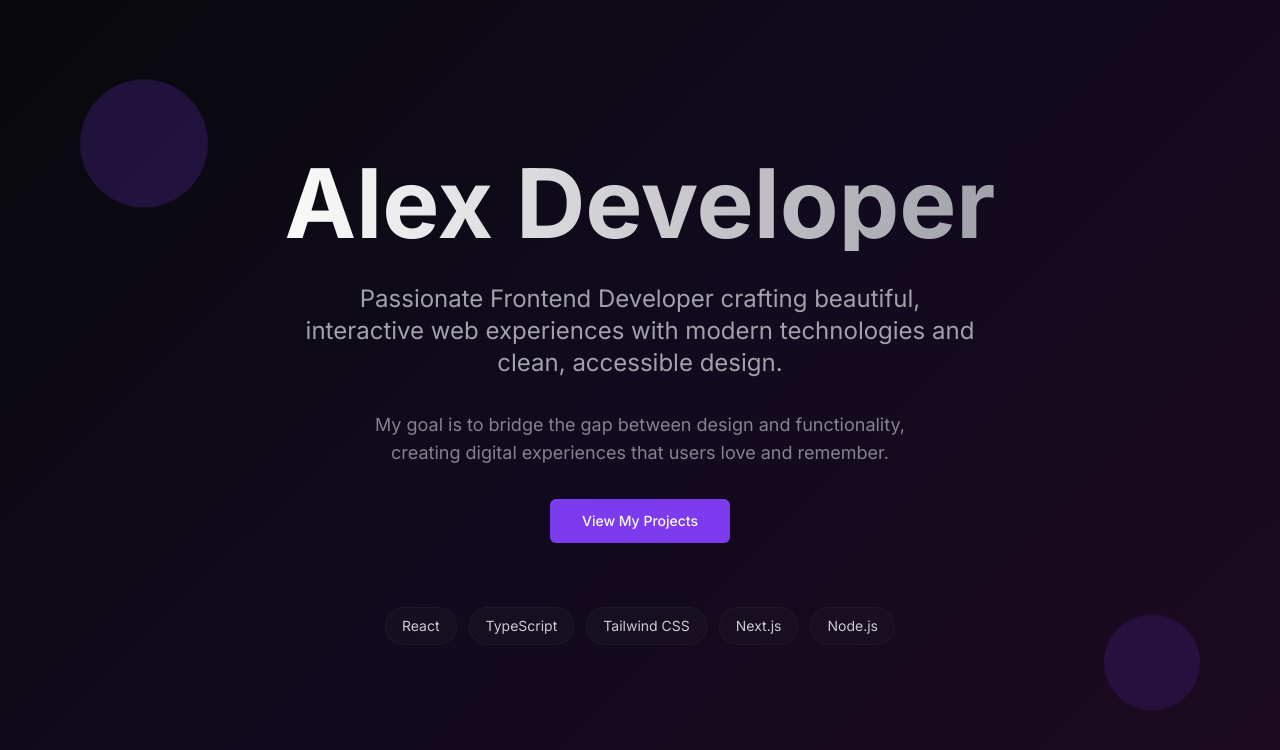
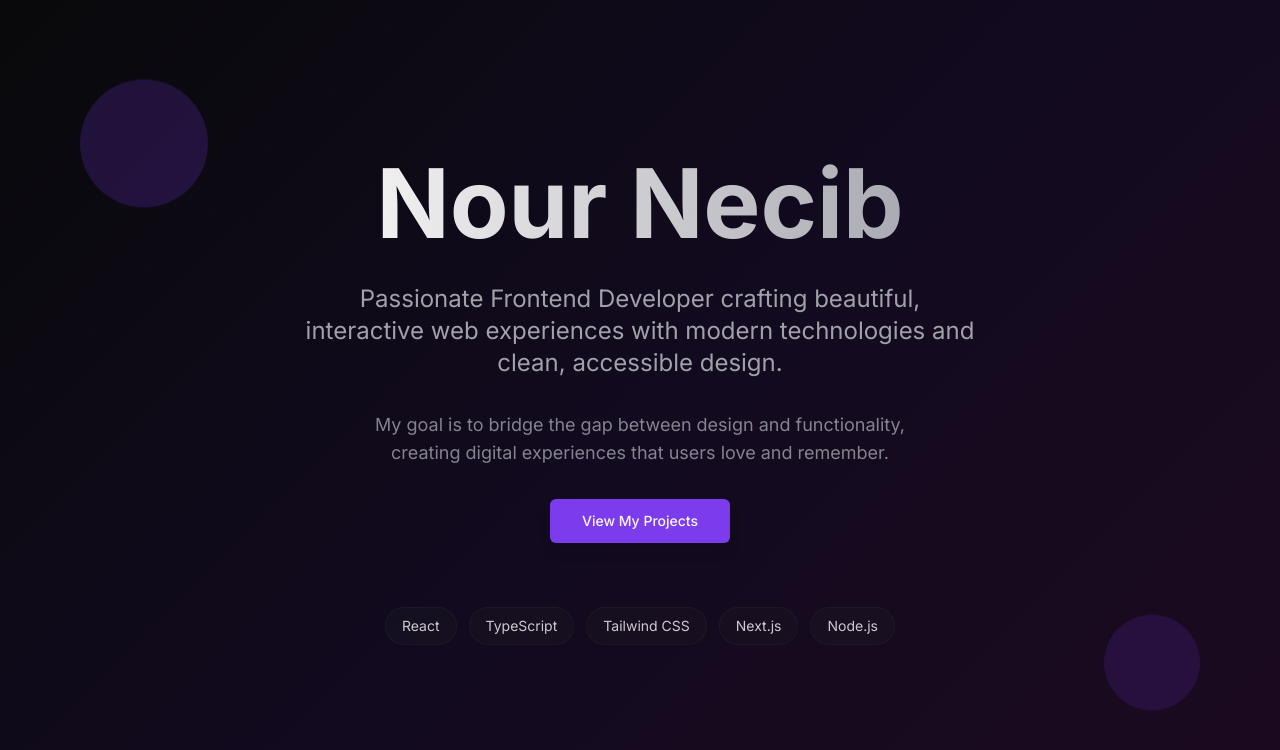
Before and after one commit to NourNecib/clever-intro-ai, a React (Vite) app: page / in a window 1280 px wide. Shown: the top 750 px of the page. Built offline with nearby package versions, Linux system fonts and the light colour scheme.

Commit message:
Update intro page content
Update the name to Nour Necib and ensure the subtitle and button are present.

```diff
--- a/src/pages/Index.tsx
+++ b/src/pages/Index.tsx
@@ -13,7 +13,7 @@ const Index = () => {
         {/* Name - Main headline */}
         <div className="animate-fade-in-up">
           <h1 className="text-6xl md:text-7xl lg:text-8xl font-bold hero-text mb-4">
-            Alex Developer
+            Nour Necib
           </h1>
         </div>
 
```
